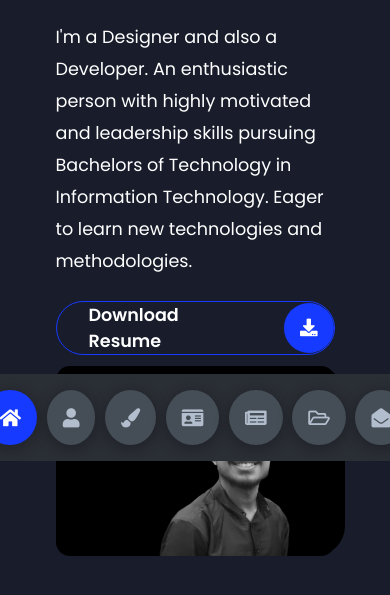
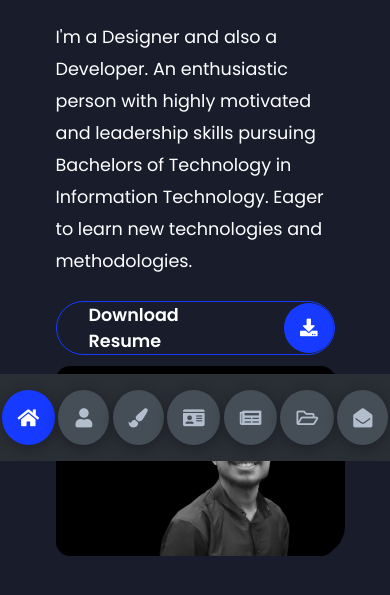
Before and after one commit to ajithabhk/myweb, a plain HTML site: page index.html in a window 390 px wide. Shown: the part 383-978 px from the top of the page. Drawn offline with Linux system fonts and the light colour scheme.

Commit message:
Update styles.css

```diff
--- a/styles/styles.css
+++ b/styles/styles.css
@@ -752,7 +752,7 @@ section {
     background-color: var(--color-grey-5);
   }
   .controls .control {
-    margin: 1rem 0.3rem;
+    margin: 1rem 0.1rem;
   }
 
   .about-container {
```
